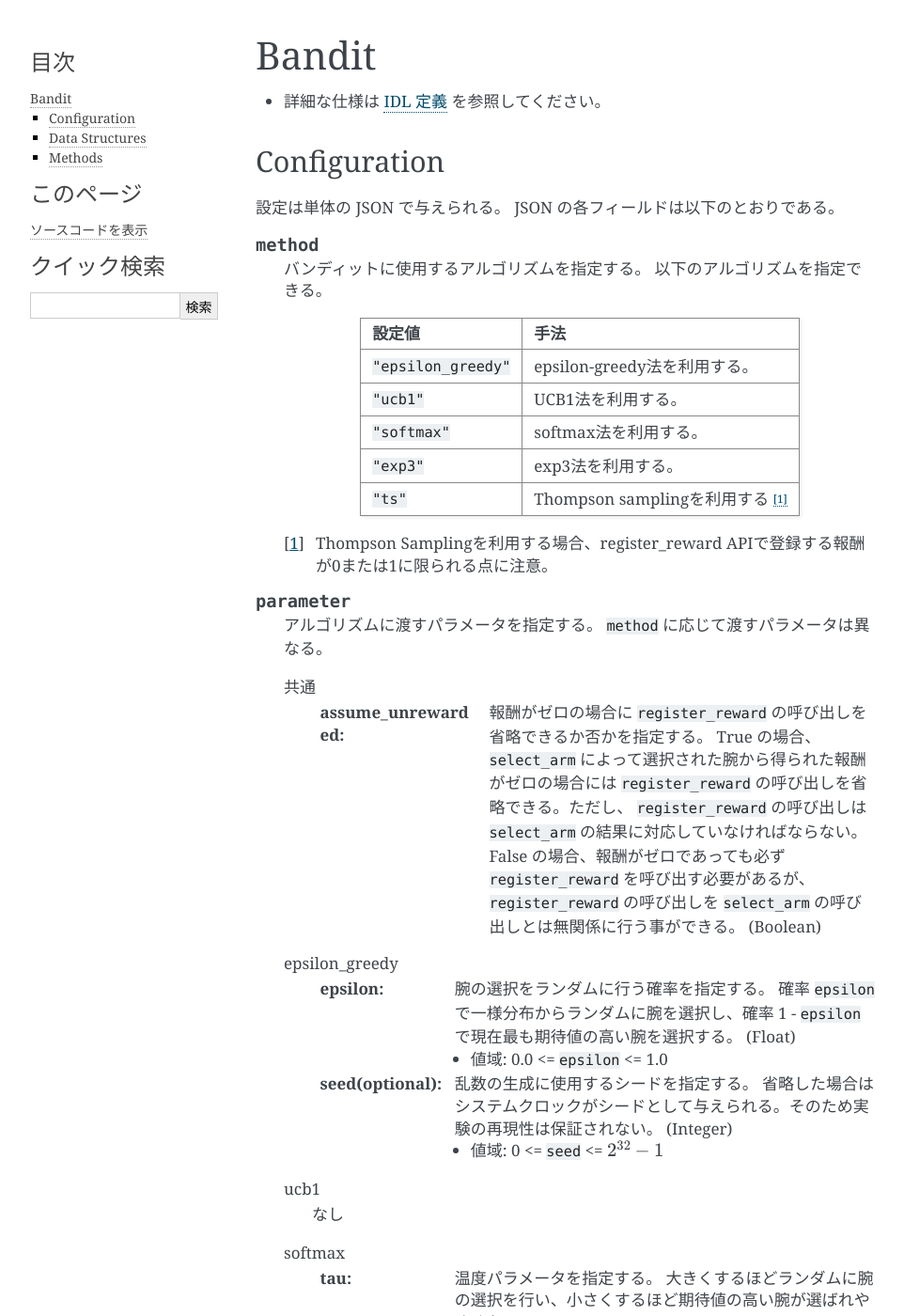
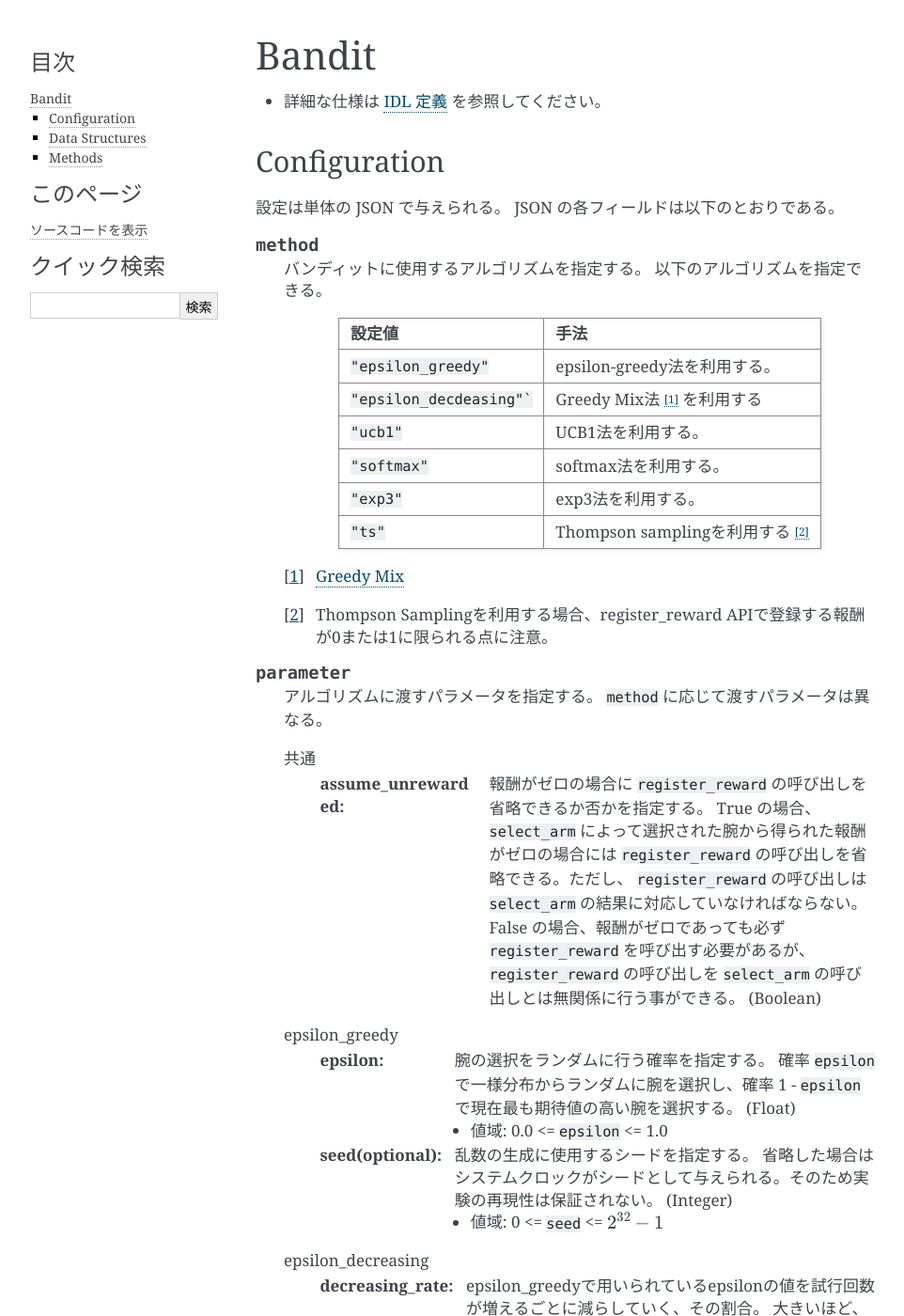
Before and after one commit to jubatus/website, a Sphinx documentation site: the page built from source/ja/api/api_bandit.rst, in a window 1280 px wide and 1400 px high. Shown: the whole window at 94% size, without its empty margins (148-1110 px from the left). Built offline with Sphinx 7.4.7, drawn with Linux system fonts in a browser that asks for light colours; the version number could not be read and is left out; some of the changed text lies outside the part shown.

Commit message:
add-epsilon-decreasing docs

````diff
--- a/source/ja/api/api_bandit.rst
+++ b/source/ja/api/api_bandit.rst
@@ -16,15 +16,17 @@ JSON の各フィールドは以下のとおりである。
 
    .. table::
 
-      ==================== ===================================
-      設定値               手法
-      ==================== ===================================
-      ``"epsilon_greedy"`` epsilon-greedy法を利用する。
-      ``"ucb1"``           UCB1法を利用する。
-      ``"softmax"``        softmax法を利用する。
-      ``"exp3"``           exp3法を利用する。
-      ``"ts"``             Thompson samplingを利用する [#]_
-      ==================== ===================================
+      ========================= ===================================
+      設定値                     手法
+      ========================= ===================================
+      ``"epsilon_greedy"``      epsilon-greedy法を利用する。
+      ``"epsilon_decdeasing"``` Greedy Mix法 [#]_ を利用する
+      ``"ucb1"``                UCB1法を利用する。
+      ``"softmax"``             softmax法を利用する。
+      ``"exp3"``                exp3法を利用する。
+      ``"ts"``                  Thompson samplingを利用する [#]_
+      ========================= ===================================
+   .. [#] `Greedy Mix <https://pdfs.semanticscholar.org/2c50/eccfb2878cc7e4286791f582f96c52a26da9.pdf>`_
    .. [#] Thompson Samplingを利用する場合、register_reward APIで登録する報酬が0または1に限られる点に注意。
 
 .. describe:: parameter
@@ -48,6 +50,21 @@ JSON の各フィールドは以下のとおりである。
         * 値域: 0.0 <= ``epsilon`` <= 1.0
 
      :seed(optional):
+        乱数の生成に使用するシードを指定する。
+        省略した場合はシステムクロックがシードとして与えられる。そのため実験の再現性は保証されない。
+        (Integer)
+
+        * 値域: 0 <= ``seed`` <= :math:`2^{32} - 1`
+
+   epsilon_decreasing
+    :decreasing_rate:
+        epsilon_greedyで用いられているepsilonの値を試行回数が増えるごとに減らしていく、その割合。
+        大きいほど、減衰の進み方は小さくなる。
+        (Float)
+
+        * 値域: 0 < ``decreasing_rate`` < 1
+
+    :seed(optional):
         乱数の生成に使用するシードを指定する。
         省略した場合はシステムクロックがシードとして与えられる。そのため実験の再現性は保証されない。
         (Integer)
````
Also changed, not shown: source/en/api/api_bandit.rst (+24 -9 lines).
